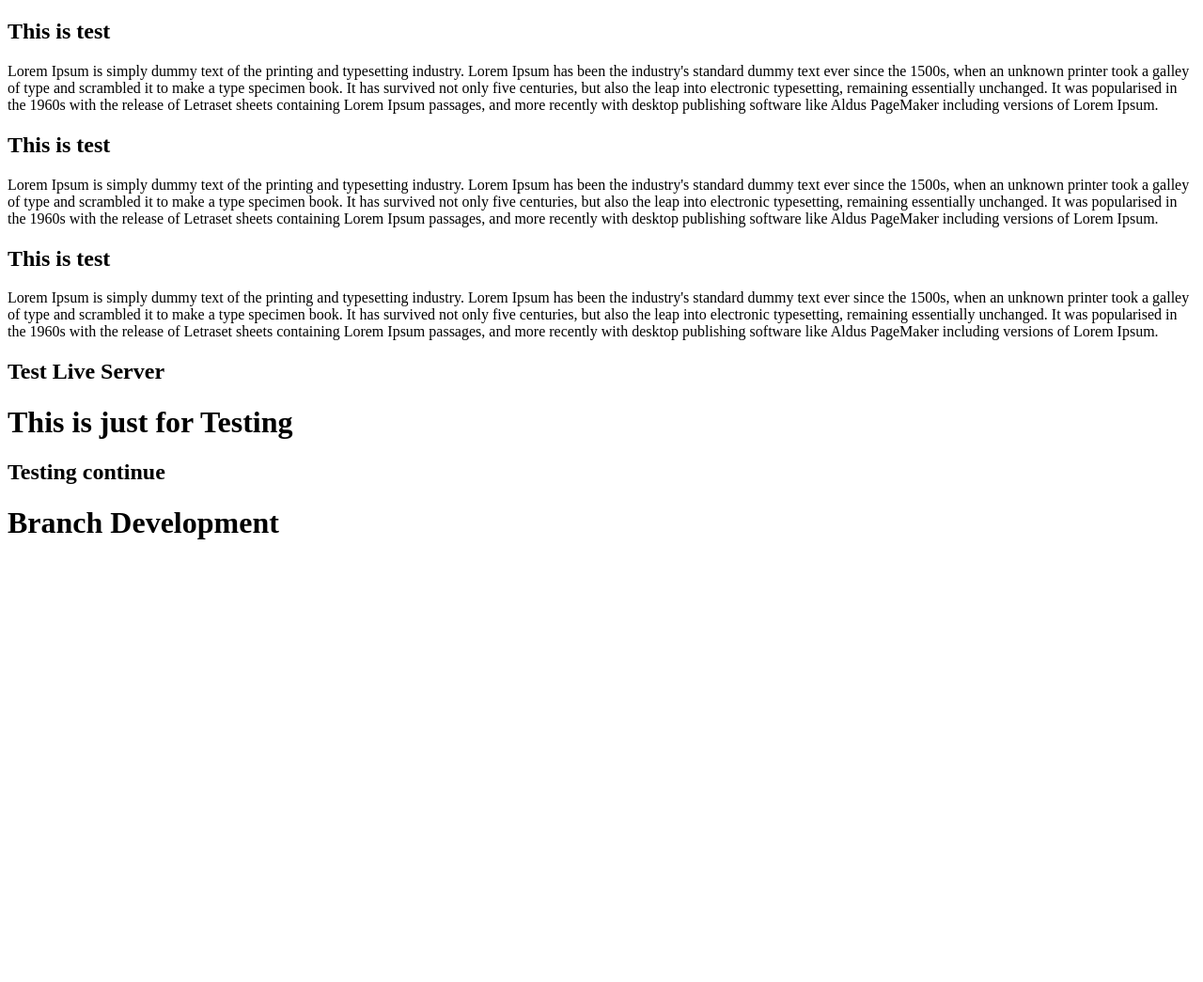
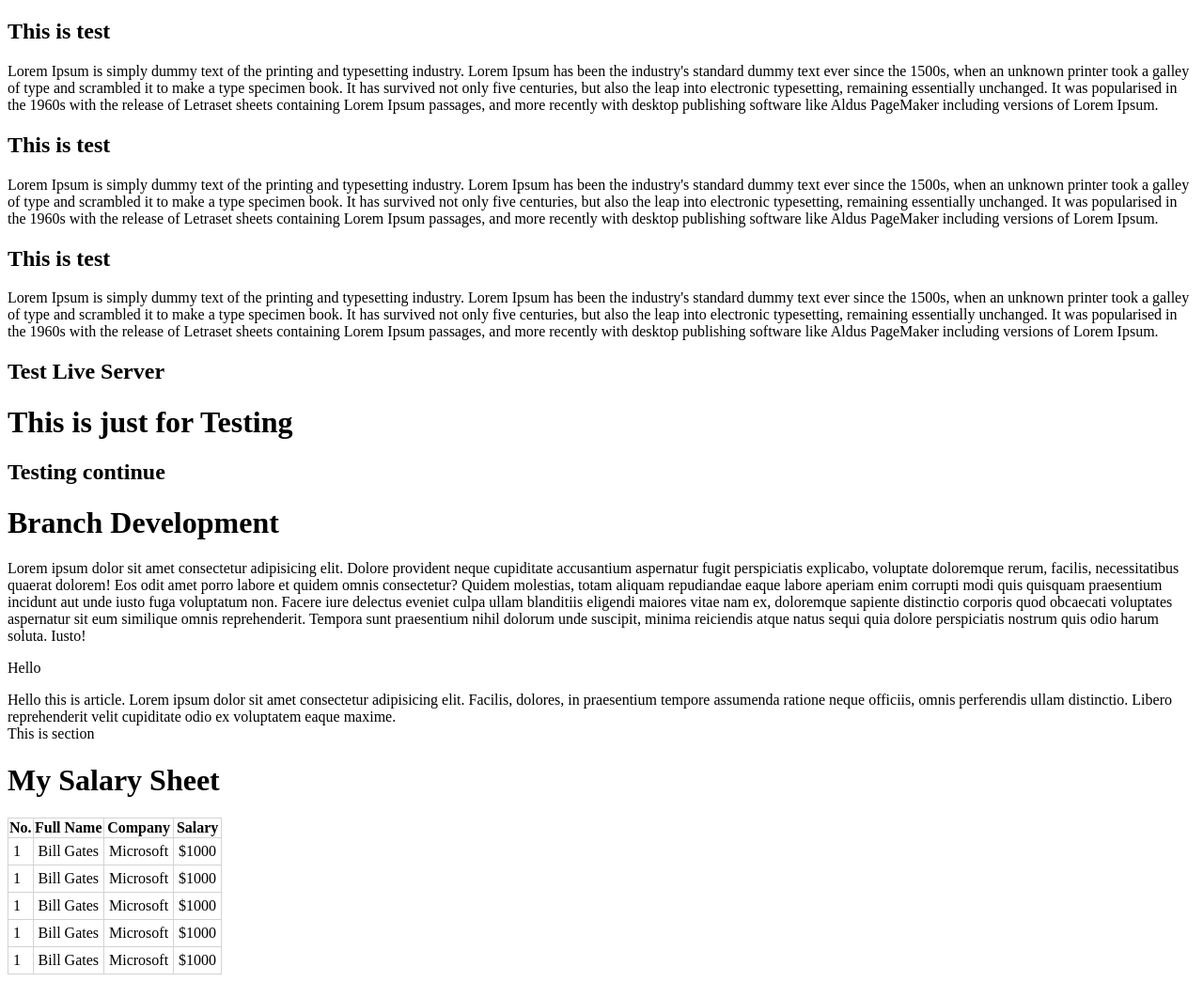
Before and after one commit to rabeul-30/myportfolio, a plain HTML site: page index.html in a window 1280 px wide. Shown: the whole page at 94% size. Before the commit the page ends 800 px from the top, so only its background shows below. Drawn offline with Linux system fonts and the light colour scheme.

Commit message:
commit-5

```diff
--- a/index.html
+++ b/index.html
@@ -5,6 +5,19 @@
     <meta http-equiv="X-UA-Compatible" content="IE=edge">
     <meta name="viewport" content="width=device-width, initial-scale=<1.0>">
     <title>Document</title>
+    <style>
+        table{
+            border-collapse: collapse;
+        }
+        th{
+            border: 1px solid lightgray;
+        }
+td{
+border: 1px solid lightgray;
+padding: 5px;
+
+}
+    </style>
 </head>
 <body>
     <h2>This is test</h2>
@@ -39,5 +52,55 @@
 <h1>This is just for Testing</h1>
 <h2>Testing continue</h2>
 <h1> Branch Development</h1>
+<div class="blg">
+    <p> Lorem ipsum dolor sit amet consectetur adipisicing elit. Dolore provident neque cupiditate accusantium aspernatur fugit perspiciatis explicabo, voluptate doloremque rerum, facilis, necessitatibus quaerat dolorem! Eos odit amet porro labore et quidem omnis consectetur? Quidem molestias, totam aliquam repudiandae eaque labore aperiam enim corrupti modi quis quisquam praesentium incidunt aut unde iusto fuga voluptatum non. Facere iure delectus eveniet culpa ullam blanditiis eligendi maiores vitae nam ex, doloremque sapiente distinctio corporis quod obcaecati voluptates aspernatur sit eum similique omnis reprehenderit. Tempora sunt praesentium nihil dolorum unde suscipit, minima reiciendis atque natus sequi quia dolore perspiciatis nostrum quis odio harum soluta. Iusto!</p>
+    <p>Hello</p>
+    <article>Hello this is article. Lorem ipsum dolor sit amet consectetur adipisicing elit. Facilis, dolores, in praesentium tempore assumenda ratione neque officiis, omnis perferendis ullam distinctio. Libero reprehenderit velit cupiditate odio ex voluptatem eaque maxime.</article>
+    <section>This is section</section>
+
+    <div class="">
+        <h1>My Salary Sheet</h1>
+        <table>
+        <thead>
+            <th>No.</th>
+            <th>Full Name</th>
+            <th>Company</th>
+            <th>Salary</th>
+        </thead>
+        <tbody>
+            <tr>
+            <td>1</td>
+            <td>Bill Gates</td>
+            <td>Microsoft</td>
+            <td>$1000</td>
+            </tr>
+            <tr>
+            <td>1</td>
+            <td>Bill Gates</td>
+            <td>Microsoft</td>
+            <td>$1000</td>
+            </tr>
+            <tr>
+            <td>1</td>
+            <td>Bill Gates</td>
+            <td>Microsoft</td>
+            <td>$1000</td>
+            </tr>
+            <tr>
+            <td>1</td>
+            <td>Bill Gates</td>
+            <td>Microsoft</td>
+            <td>$1000</td>
+            </tr>
+            <tr>
+            <td>1</td>
+            <td>Bill Gates</td>
+            <td>Microsoft</td>
+            <td>$1000</td>
+            </tr>
+        </tbody>
+        </table>
+    </div>
+</div>
 </body>
 </html>
```
Also changed, not shown: Home.html (added), Table.html (added).
